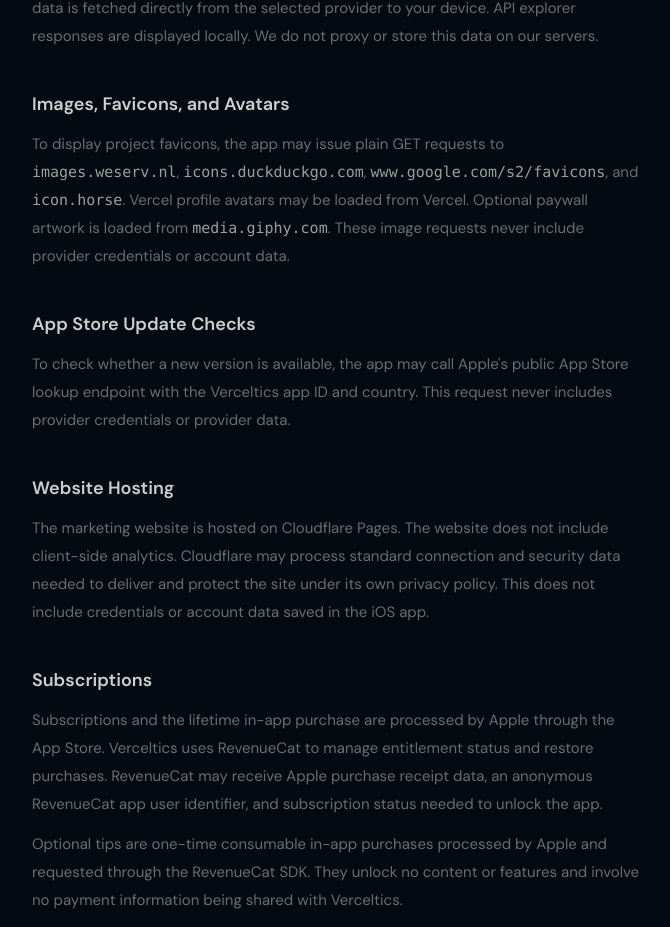
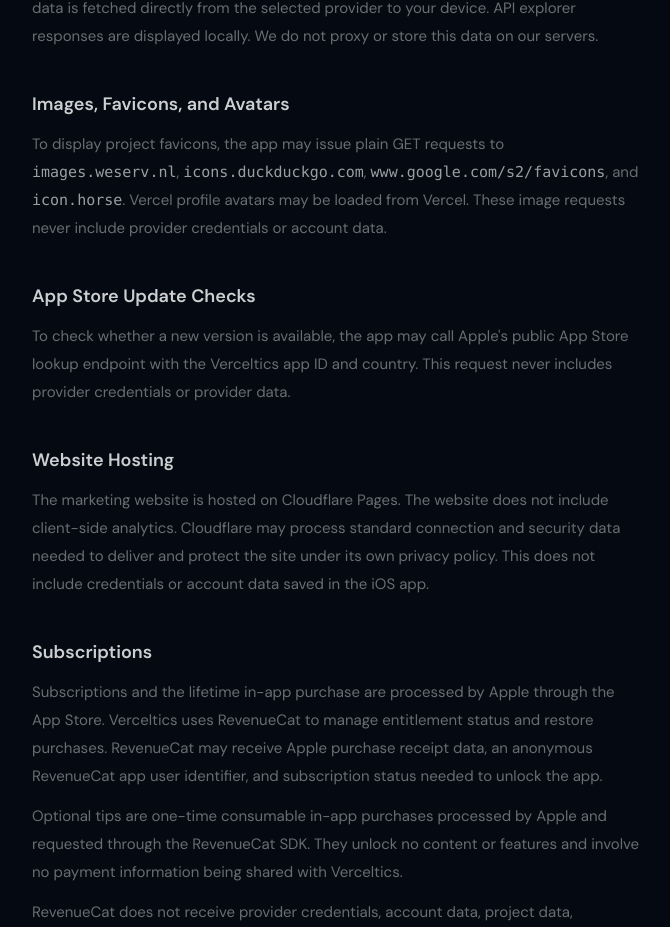
Before and after one commit to apoorvdarshan/verceltics, a Next.js app in the folder web/: page /privacy in a window 1280 px wide. Shown: the part 1174-2101 px from the top of the page, without its empty margins (304-974 px from the left). Built offline with nearby package versions, Linux system fonts and the light colour scheme.

Commit message:
Refine app-wide visual system

```diff
--- a/web/src/app/privacy/page.tsx
+++ b/web/src/app/privacy/page.tsx
@@ -67,7 +67,7 @@
 
         <section>
           <h2 className="text-lg font-semibold text-white/80">Images, Favicons, and Avatars</h2>
-          <p className="mt-3">To display project favicons, the app may issue plain GET requests to <code className="text-white/60">images.weserv.nl</code>, <code className="text-white/60">icons.duckduckgo.com</code>, <code className="text-white/60">www.google.com/s2/favicons</code>, and <code className="text-white/60">icon.horse</code>. Vercel profile avatars may be loaded from Vercel. Optional paywall artwork is loaded from <code className="text-white/60">media.giphy.com</code>. These image requests never include provider credentials or account data.</p>
+          <p className="mt-3">To display project favicons, the app may issue plain GET requests to <code className="text-white/60">images.weserv.nl</code>, <code className="text-white/60">icons.duckduckgo.com</code>, <code className="text-white/60">www.google.com/s2/favicons</code>, and <code className="text-white/60">icon.horse</code>. Vercel profile avatars may be loaded from Vercel. These image requests never include provider credentials or account data.</p>
         </section>
 
         <section>
```
Also changed, not shown: 48 other files (tests, documents, lock files or other folders).
